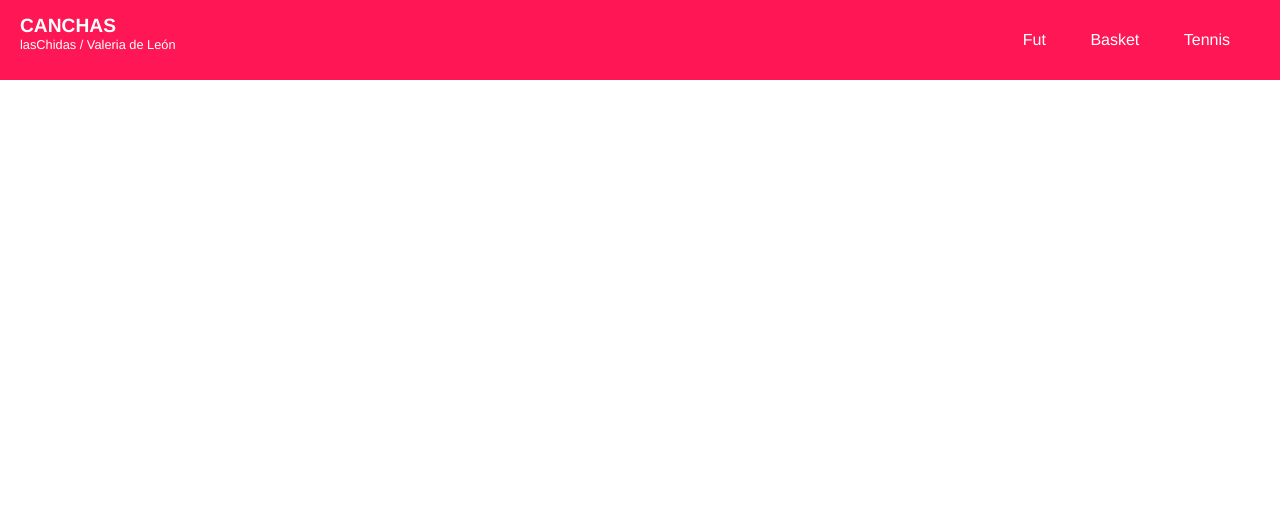
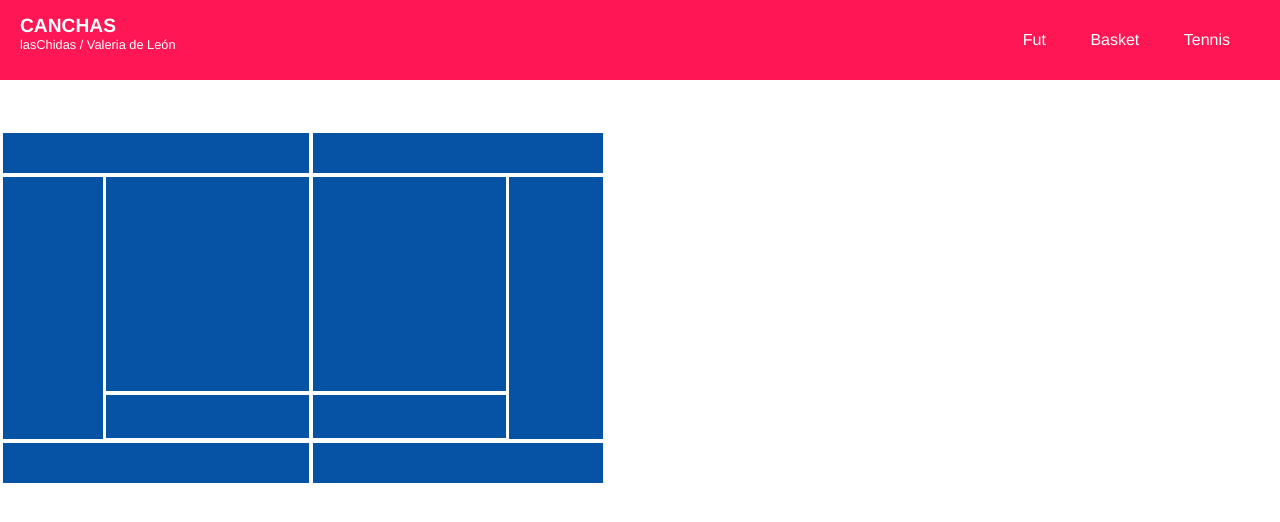
Before and after one commit to valerydeleon/exCanchas, a plain HTML site: page index.html in a window 1280 px wide. Drawn offline with Linux system fonts and the light colour scheme.

Commit message:
con tennis

```diff
--- /dev/null
+++ b/assets/style/tennisStyle.css
@@ -0,0 +1,62 @@
+#canchaTennis{
+  margin: 0 auto;
+  position: absolute;
+  padding-top: 50px;
+  /*display: none;*/
+}
+
+    #canchaTennis .canchaPrincipalTennis{
+      width: 600px;
+      height: 350px;
+      background: #0653a5; /*color azul rey*/
+      border: 3px solid white;
+      position: relative;
+    }
+
+.lineaSuperior{
+  height: 600px;
+  width: 0px;
+  transform: rotate(90deg);
+  border: 2px solid white;
+  margin-top: -260px;
+  margin-left: 300px;
+  position: absolute;
+}
+
+.lineaInferior{
+  height: 600px;
+  width: 0px;
+  transform: rotate(90deg);
+  border: 2px solid white;
+  margin-top: 6px;
+  margin-left: 300px;
+  position: absolute;
+}
+
+.RecCentral{
+  width: 400px;
+  height: 262px;
+  background: none;
+  border: 3px solid white;
+  margin-top: 40px;
+  margin-left: 100px;
+  position: relative;
+}
+
+.lineaCuadrante{
+  height: 0px;
+  width: 400px;
+  border: 2px solid white;
+  margin-top: -50px;;
+  margin-left: 100px;
+  position: absolute;
+}
+
+.mitadCanchaTennis{
+  height: 350px;
+  width: 0px;
+  border: 2px solid white;
+  margin-top: -52%;
+  margin-left: 51%;
+  position: absolute;
+}
--- a/index.html
+++ b/index.html
@@ -5,6 +5,7 @@
     <title>Canchas en CSS</title>
     <link type="text/css" rel="stylesheet" href="assets/style/futbolStyle.css" >
     <link type="text/css" rel="stylesheet" href="assets/style/basketStyle.css" >
+    <link type="text/css" rel="stylesheet" href="assets/style/tennisStyle.css" >
     <link type="text/css" rel="stylesheet" href="assets/style/cabecera.css" >
 
     <header id="menu">
@@ -58,14 +59,12 @@
       </section>
 
       <section id="canchaTennis" >
-        <article class="canchaPrincipal" >
+        <article class="canchaPrincipalTennis" >
           <article class="lineaSuperior" ></article>
           <article class="lineaInferior" ></article>
           <article class="RecCentral" ></article>
-          <article class="circuloMiniIzq" ></article>
-          <article class="mitadCanchaBasket" ></article>
+          <article class="mitadCanchaTennis" ></article>
           <article class="lineaCuadrante" ></article>
-          <article class="redCancha" ></article>
         </article>
       </section>
 
```
